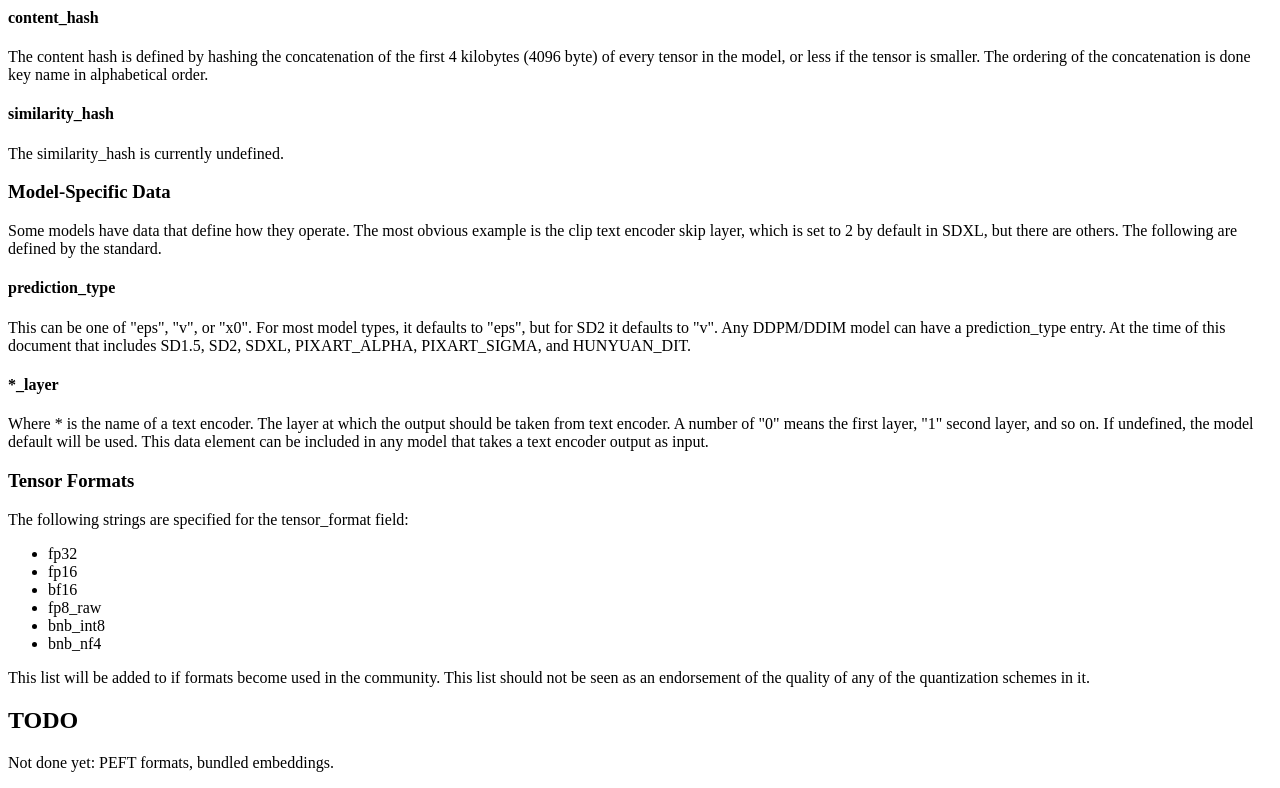
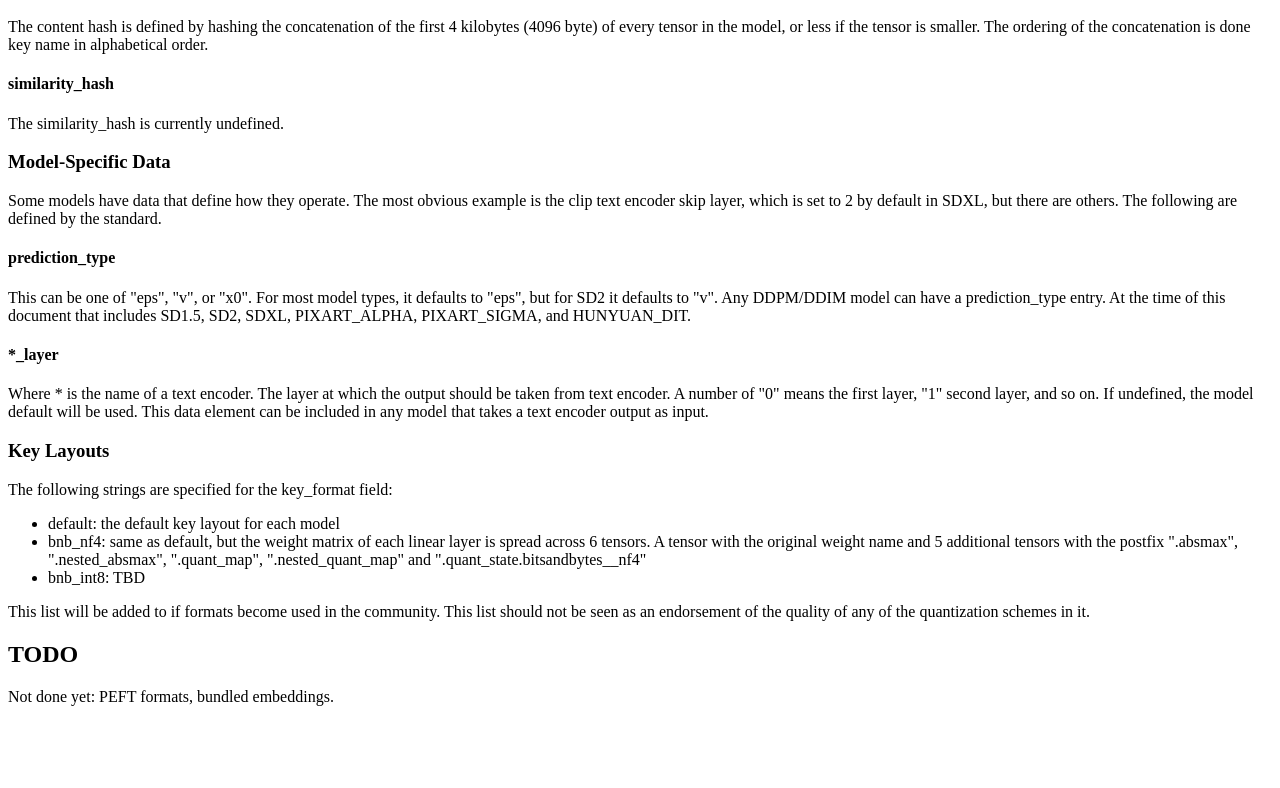
Before and after one commit to mx/mx.github.io, a plain HTML site: page ai/format_proposal.html in a window 1280 px wide. Shown: the part 2280-3068 px from the top of the page. After the commit the page ends 3002 px from the top, so only its background shows below. Drawn offline with nearby package versions, Linux system fonts and the light colour scheme.

Commit message:
simplify quantization definitions

```diff
--- a/ai/format_proposal.html
+++ b/ai/format_proposal.html
@@ -65,14 +65,12 @@
       // The type is a name from a pre-defined set of supported models. This
       // information is intended to be informative for the user.
       "type": "CLIP_L/TEXT_ENCODER",
-      // Specifies if a model was not saved with the OMI key layout. This
-      // document does not define any naming aside from "default".
+      // Specifies the key layout of the model. Each model architecture has a
+      // single "default" key layout. Other key layouts are only added to support
+      // specific needs like quantization schemes that distribute a single
+      // parameter across multiple tensors.
+      // See <a href="#key_layout">below</a> for more details.
       "key_layout": "default",
-      // Tensors can be given a specific set of datatypes, to help the loader
-      // understand how to load the model. For quantized datatypes (width of 8
-      // bits or less), this is <b>required</b> so the loader knows how to work
-      // with the file. See <a href="#tensorformat">below</a> for more details.
-      "tensor_format": "bf16",
       "data": {
         // A structured object containing additional information about the model.
         // Each model_type has a specific set of keys that can be defined here.
@@ -145,15 +143,15 @@
     <h4>*_layer</h4>
     <p>Where * is the name of a text encoder. The layer at which the output should be taken from text encoder. A number of "0" means the first layer, "1" second layer, and so on. If undefined, the model default will be used. This data element can be included in any model that takes a text encoder output as input.</p>
 
-    <h3><a name="tensorformat">Tensor Formats</a></h3>
-    <p>The following strings are specified for the tensor_format field:</p>
+    <h3><a name="key_layout">Key Layouts</a></h3>
+    <p>The following strings are specified for the key_format field:</p>
     <ul>
-      <li>fp32</li>
-      <li>fp16</li>
-      <li>bf16</li>
-      <li>fp8_raw</li>
-      <li>bnb_int8</li>
-      <li>bnb_nf4</li>
+      <li>default: the default key layout for each model</li>
+      <li>
+        bnb_nf4: same as default, but the weight matrix of each linear layer is spread across 6 tensors.
+        A tensor with the original weight name and 5 additional tensors with the postfix ".absmax", ".nested_absmax", ".quant_map", ".nested_quant_map" and ".quant_state.bitsandbytes__nf4"
+      </li>
+      <li>bnb_int8: TBD</li>
     </ul>
 
     <p>This list will be added to if formats become used in the community. This list should not be seen as an endorsement of the quality of any of the quantization schemes in it.</p>
```
